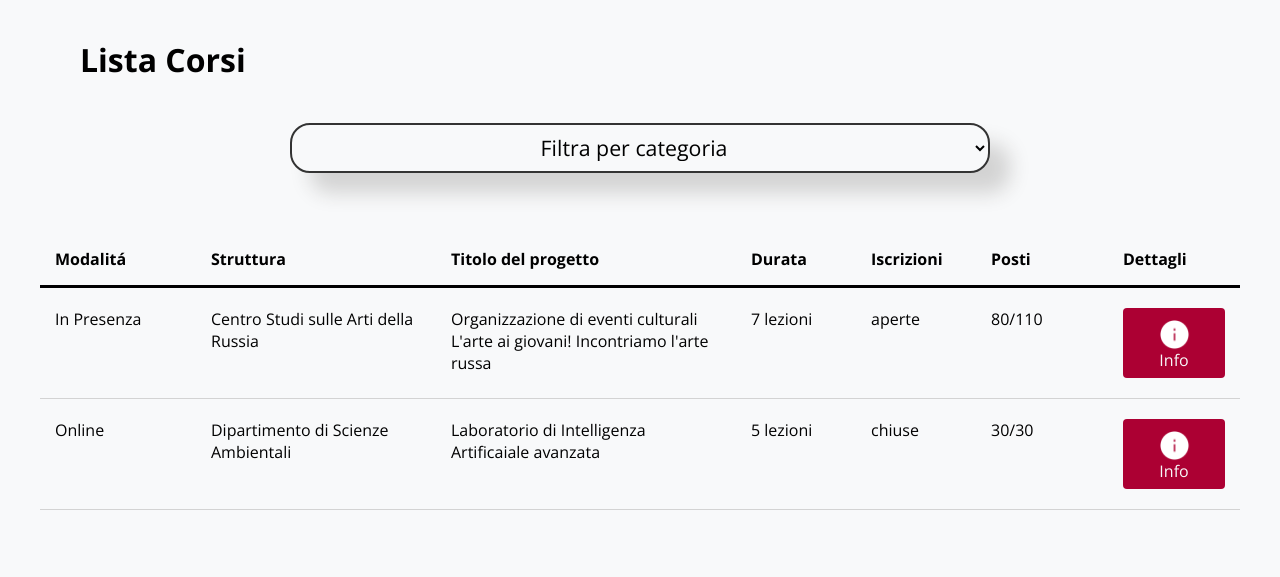
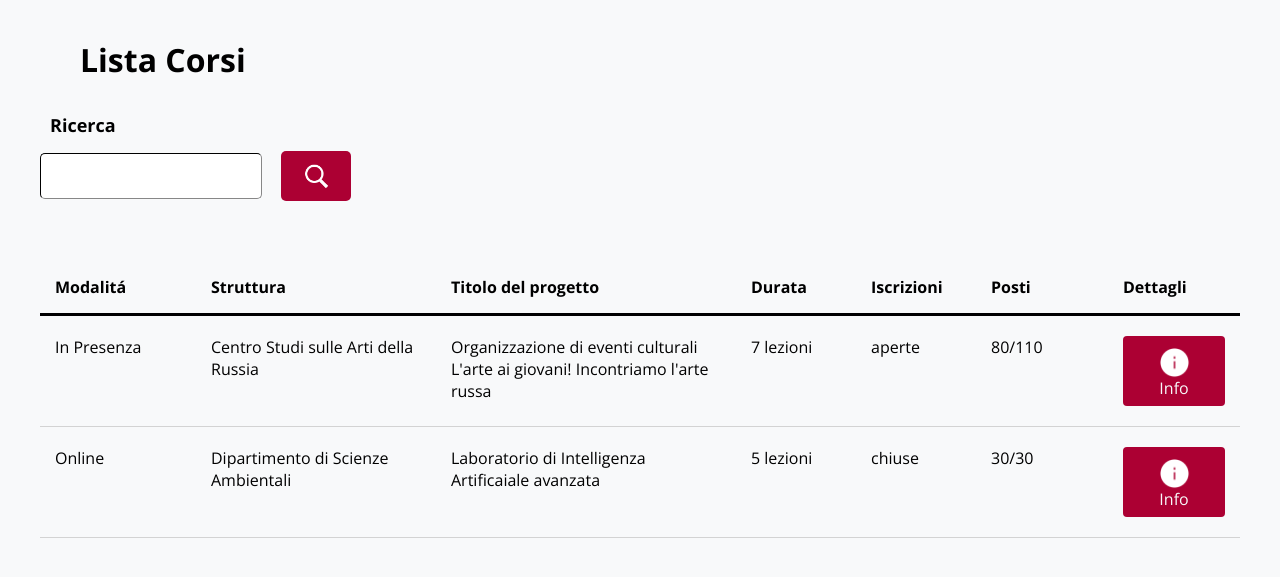
Before and after one commit to Zanotto-Enrico/OrientamentoDAIS, a Flask app: page /listaCorsi in a window 1280 px wide. Shown: the part 59-636 px from the top of the page. Run offline with Flask 2, Linux system fonts and the light colour scheme; the visitor is signed in with stand-in values (Sample User, id 1); parts of the project's set-up code (start-up, migrations or seed data) failed here and were passed over.

Commit message:
inserita ricerca anzichè filtro in listaCorsi

```diff
--- a/app.py
+++ b/app.py
@@ -91,7 +91,7 @@ def benvenuto ():
 		return redirect(url_for("login"))
 
 #Carica la pagina con la lista dei corsi disponibili
-@app.route ('/listaCorsi', methods=['GET'])
+@app.route ('/listaCorsi', methods=['GET','POST'])
 def listaCorsi ():
 	if "user" in session:
 		listaDiDiz = [																					# LISTA DI DIZIONARI CHE RAPPRESENTANO TUTTI I CORSI
--- a/static/styles/GraficaSito.css
+++ b/static/styles/GraficaSito.css
@@ -490,6 +490,25 @@ td {
 
 }
 
+.btnResearch{
+    width: 70px;
+    height: 50px;
+    padding-left: 20px;
+    padding-right: 20px;
+    border-radius: 5px;
+    border: none;
+    color: #f8f9fa;
+    font-family: OpenSans-Regular;
+    font-size: 18px;
+    margin-left: 15px;
+    background: url(/static/imgs/search.png);
+    background-size: 38%;
+    background-position: center;
+    background-repeat: no-repeat;
+    background-color: #ac0033;
+}
+
+
 .btnSetDate:hover {
     background-color:#7a0025;
     transition: 0.1s;
--- a/templates/infoCorso.html
+++ b/templates/infoCorso.html
@@ -19,6 +19,7 @@
             <h4>Durata: </h4>{{info["durata"]}}<br>
             <h4>Iscrizioni: </h4>{{info["iscrizioni"]}}<br>
         </div>
+
         <div class="divider"></div>
         <div class="colonna-info-corso">
             <h4>Insegnante: </h4>{{info["prof"]}}<br>
--- a/templates/listaCorsi.html
+++ b/templates/listaCorsi.html
@@ -7,15 +7,14 @@
 
 {% block contenuto %}
     <h1> Lista Corsi</h1>
-    <div class="divfiltro">
-        <select name="FiltraCategoria" class="filtro" >
-            <option value="Filtra per categoria">Filtra per categoria</option>
-            <option value="Arti e discipline umanistiche">Arti e discipline umanistiche</option>
-            <option value="Comunicazione e eventi">Comunicazione e eventi</option>
-            <option value="Internazionalizzazione">Internazionalizzazione</option>
-            <option value="Lingue e culture">Lingue e culture</option>
-            <option value="Scienze e tecnologia">Scienze e tecnologia</option>
-          </select>
+    <div class="div-data-calendario">
+        <label  class="label1">Ricerca </label><br>
+        <div style>
+            <form method='POST' action='listaCorsi'>
+                <input type="text"  class="calendar-day" required="yes">
+                <button type="submit" class="btnResearch" onclick="" >&nbsp;</button>
+            </form>
+        </div>
     </div>
     <div class="divListaCorsi">
         <table class="elencoCorsi">
```
Also changed, not shown: static/imgs/search.png (added).
